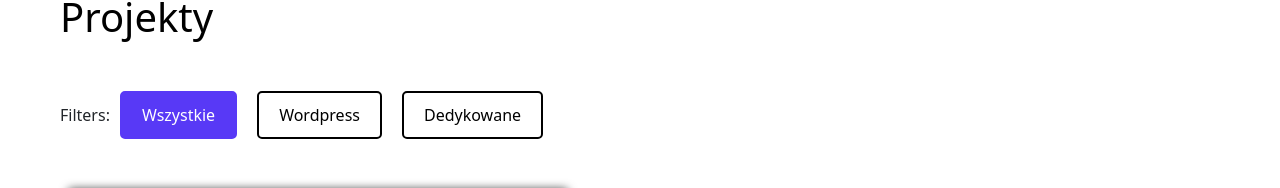
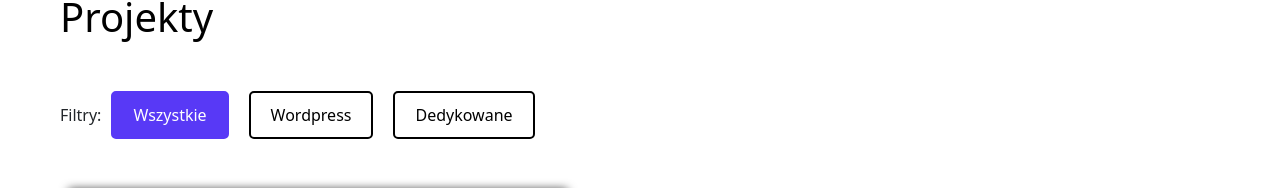
Before and after one commit to mediaHunters/mediaHunters-brand, a Next.js app: page /projekty in a window 1280 px wide. Shown: the part 127-315 px from the top of the page. Built offline with nearby package versions, Linux system fonts and the light colour scheme.

Commit message:
feat(NO_JIRA): projects sectiond adjustements (MHP-5)

```diff
--- a/components/projects/projects.component.tsx
+++ b/components/projects/projects.component.tsx
@@ -94,7 +94,7 @@ function ProjectsComponent(): JSX.Element {
       </ProjectSubHeaderDescription>
 
       <FiltersSection>
-        Filters:
+        Filtry:
         {filters.filters.map((filter, idx: number) => (
           <FilterButton
             active={filter.active}
--- a/components/projects/projects.style.ts
+++ b/components/projects/projects.style.ts
@@ -72,9 +72,9 @@ export const FilterProjectsCard = styled(Card)`
   padding: 10px;
   align-items: flex-start;
   border: none;
-  transition: box-shadow 0.5s ease;
+  transition: all 0.5s ease;
   box-shadow: 0px 0px 10px 0px rgba(0, 0, 0, 0.75);
-  transition: box-shadow 0.5s ease;
+  transition: all 0.5s ease;
   &:hover {
     box-shadow: none;
   }
```
